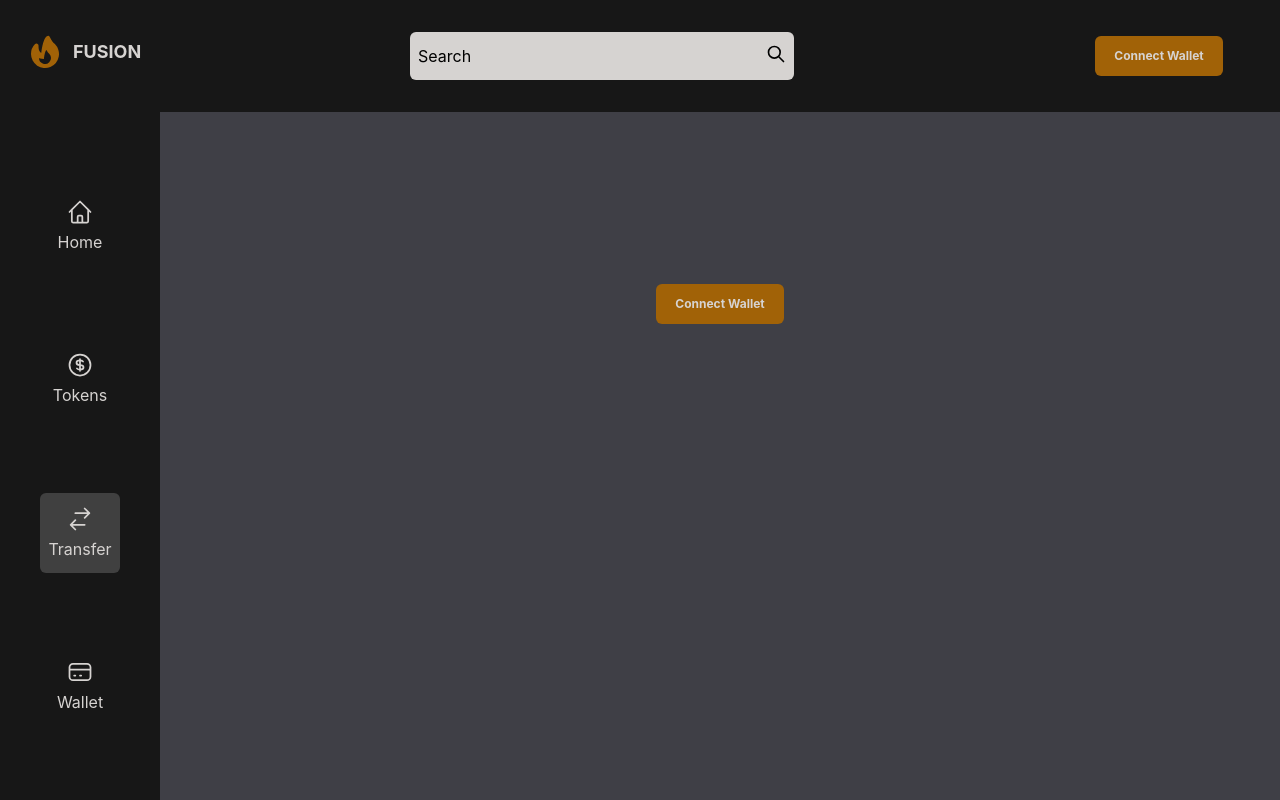
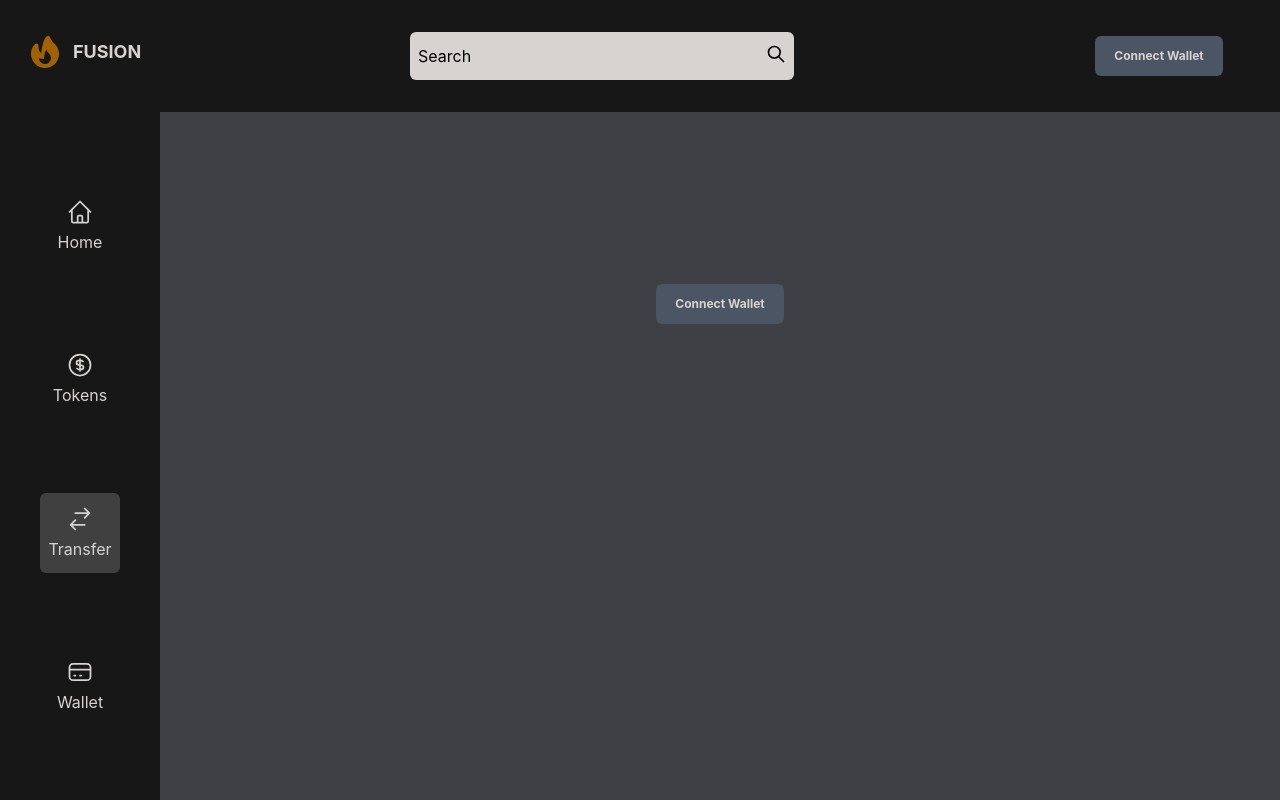
Before and after one commit to cajr11/fusion-cryptoapp-reactjs, a React (Create React App) app: page /transfer in a window 1280 px wide. Built offline with nearby package versions, Linux system fonts and the light colour scheme; no server answers.

Commit message:
connect wallet button style change

```diff
--- a/src/components/UI/ConnectWallet.js
+++ b/src/components/UI/ConnectWallet.js
@@ -57,7 +57,7 @@ const ConnectWallet = () => {
     return (
         <>
             <div className='w-12/12 flex items-center justify-center'>
-                <button className={`w-32 h-10 rounded-md text-xs bg-yellow-700 font-bold text-stone-300 ${btnActive ? "" : "cursor-not-allowed"}`} onClick={connectWalletHandler} disabled={!btnActive}>
+                <button className={`w-32 h-10 rounded-md text-xs bg-gray-600 font-bold text-stone-300 ${btnActive ? "" : "cursor-not-allowed"}`} onClick={connectWalletHandler} disabled={!btnActive}>
                     Connect Wallet
                 </button>
             </div>
--- a/src/components/header/SignOut.js
+++ b/src/components/header/SignOut.js
@@ -10,7 +10,7 @@ const SignOut = () => {
   }
 
   return (
-    <div className='h-10 max-w-full rounded-md bg-yellow-700 flex items-center text-stone-300 cursor-pointer' onClick={ctx.onLogout}>
+    <div className='h-10 max-w-full rounded-md bg-gray-600 flex items-center text-stone-300 cursor-pointer' onClick={ctx.onLogout}>
       <span className='mx-1'>{ctx.accAddress}</span>
     </div>
   )
```
